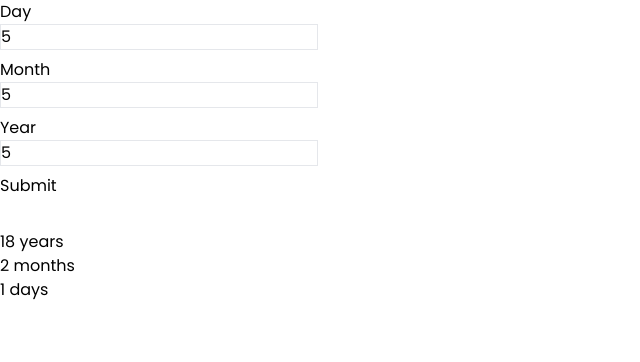
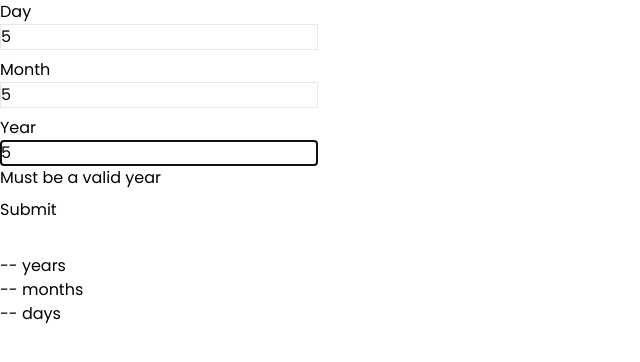
Before and after one commit to leocsdev/reactv-fem-age-calculator-app, a React (Vite) app: page / in a window 1280 px wide. Both pictures are taken after typing "5", "5", "5" into the empty fields and a click on the button "Submit". Shown: the top 362 px of the page, without its empty margins (0-640 px from the left). Built offline with nearby package versions, Linux system fonts and the light colour scheme.

Commit message:
Installed react-hook-form npm for form validation. Renamed age function to dateHelper.

```diff
--- a/lib/age.js
+++ b/lib/dateHelper.js
@@ -1,6 +1,22 @@
-export default function calculateAge(birthDate) {
+export function timeNow() {
+  return new Date();
+}
+
+export function getYear() {
+  return timeNow().getFullYear();
+}
+
+export function getMonth() {
+  return timeNow().getMonth() + 1;
+}
+
+export function getDay() {
+  return timeNow().getDate();
+}
+
+export function calculateAge(birthDate) {
   const start = new Date(birthDate);
-  const end = new Date();
+  const end = timeNow();
 
   // Calculate the difference in milliseconds
   const diffInMs = end - start;
--- a/package.json
+++ b/package.json
@@ -10,7 +10,8 @@
   },
   "dependencies": {
     "react": "^18.2.0",
-    "react-dom": "^18.2.0"
+    "react-dom": "^18.2.0",
+    "react-hook-form": "7.43"
   },
   "devDependencies": {
     "@types/react": "^18.0.27",
--- a/src/components/Form.jsx
+++ b/src/components/Form.jsx
@@ -1,55 +1,62 @@
-import { useState } from 'react';
+import { useForm } from 'react-hook-form';
+import { getDay, getMonth, getYear } from '../../lib/dateHelper';
 
 export default function Form({ getDate }) {
-  const [day, setDay] = useState('');
-  const [month, setMonth] = useState('');
-  const [year, setYear] = useState('');
+  const currentYear = getYear();
+  const currentMonth = getMonth();
+  const currentDay = getDay();
 
-  const handleSubmit = (e) => {
-    e.preventDefault();
+  const {
+    register,
+    handleSubmit,
+    formState: { errors },
+  } = useForm();
 
-    const date = `${year}-${month}-${day}`;
-
+  const onSubmit = (data) => {
+    const date = `${data.year}-${data.month}-${data.day}`;
     getDate(date);
   };
 
   return (
-    <form onSubmit={handleSubmit}>
+    <form onSubmit={handleSubmit(onSubmit)}>
       <div className='flex flex-col items-start pb-2'>
         <label htmlFor='day'>Day</label>
         <input
           type='number'
-          name='day'
-          id='day'
           placeholder='DD'
           className='border'
-          onChange={(e) => setDay(e.target.value)}
-          value={day}
+          {...register('day', { required: true, min: 1, max: 31 })}
         />
+        {errors.day?.type === 'required' && <p>This field is required</p>}
+        {errors.day?.type === 'min' && <p>Must be a valid day</p>}
+        {errors.day?.type === 'max' && <p>Must be a valid day</p>}
       </div>
       <div className='flex flex-col items-start pb-2'>
         <label htmlFor='month'>Month</label>
         <input
           type='number'
-          name='month'
-          id='month'
           placeholder='MM'
           className='border'
-          onChange={(e) => setMonth(e.target.value)}
-          value={month}
+          {...register('month', { required: true, min: 1, max: 12 })}
         />
+        {errors.month?.type === 'required' && <p>This field is required</p>}
+        {errors.month?.type === 'min' && <p>Must be a valid month</p>}
       </div>
       <div className='flex flex-col items-start pb-2'>
         <label htmlFor='year'>Year</label>
         <input
           type='number'
-          name='year'
-          id='year'
           placeholder='YYYY'
           className='border'
-          onChange={(e) => setYear(e.target.value)}
-          value={year}
+          {...register('year', {
+            required: true,
+            min: 100,
+            max: currentYear,
+          })}
         />
+        {errors.year?.type === 'required' && <p>This field is required</p>}
+        {errors.year?.type === 'min' && <p>Must be a valid year</p>}
+        {errors.year?.type === 'max' && <p>Must be in the past</p>}
       </div>
       <button type='submit'>Submit</button>
     </form>
--- a/src/components/Result.jsx
+++ b/src/components/Result.jsx
@@ -1,4 +1,4 @@
-import calculateAge from '../../lib/age';
+import { calculateAge } from '../../lib/dateHelper';
 
 export default function Result({ date }) {
   // if date is not established, default value is undefined
```
Also changed, not shown: 1 other file (tests, documents, lock files or other folders).
